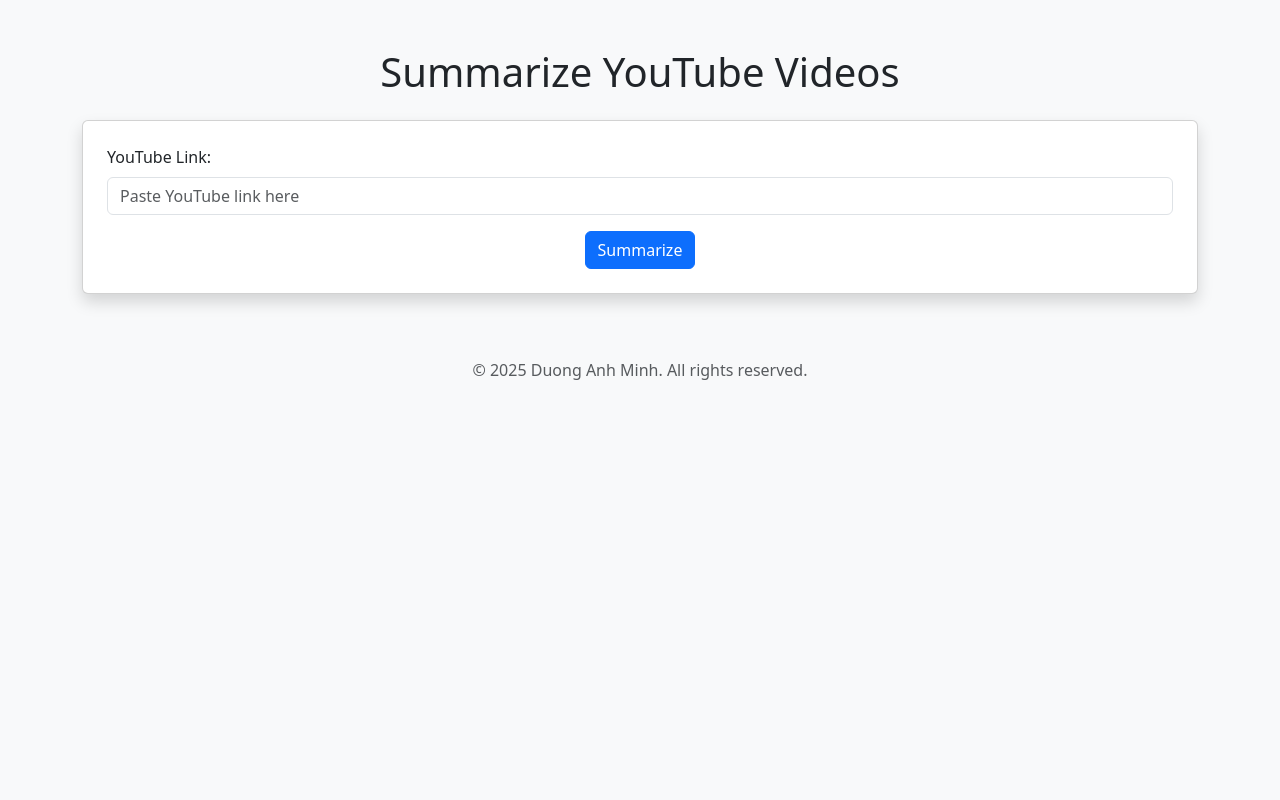
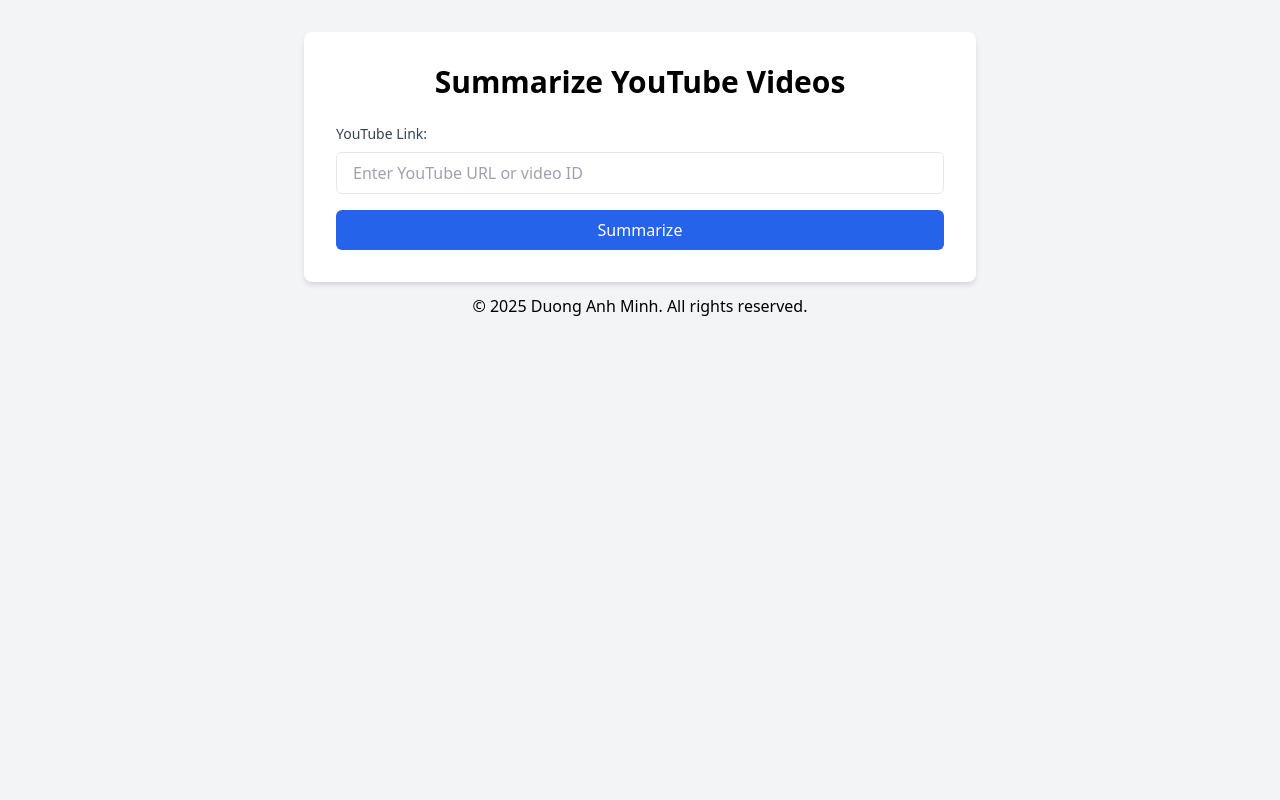
Before and after one commit to abcxyz91/YouTube-Summary, a Flask app: page / in a window 1280 px wide. Run offline with Flask 3, Linux system fonts and the light colour scheme.

Commit message:
Polishing html, adding flash error messages

```diff
--- a/app.py
+++ b/app.py
@@ -1,7 +1,7 @@
 import google.generativeai as genai
 from dotenv import load_dotenv
 from youtube_transcript_api import YouTubeTranscriptApi
-from flask import Flask, request, render_template
+from flask import Flask, request, render_template, flash
 import markdown
 import re
 import os
@@ -9,7 +9,7 @@
 # Load environment variables and validate API key
 load_dotenv()
 if not os.getenv("GEMINI_API_KEY"):
-    raise ValueError("API key is missing or invalid")
+    raise EnvironmentError("API key is missing or invalid")
 else:
     genai.configure(api_key=os.getenv("GEMINI_API_KEY"))
 
@@ -18,16 +18,18 @@
                 and I need a detailed summary. Your task is to extract and present all the essential information, including:
                 The main arguments or key points discussed in the video.
                 Any evidence, examples, or data used to support those arguments.
+                If the transcript mentions any specific data, statistics, or numbers, please include them in the summary.
                 Other notable highlights or insights mentioned.
                 Please present the information clearly, using bullet points where necessary for better organization.
                 Ensure nothing important is left out, but avoid excessive repetition or irrelevant details.
-                If the transcript is in Vietnamese, no need to translate it to English.
-                If the transcript is in English, no need to translate, just summarize the content.
-                In other cases, please provide a translation into English before summarizing."""
+                If the transcript is in Vietnamese, no need to translate it into English, just summerize it in Vietnamese.
+                If in other languages, please provide a translation into English before summarizing.
+                However, if the transcript mentions any kind of promotional content, please ignore it and focus on the main content of the video."""
 model = genai.GenerativeModel("gemini-1.5-flash", system_instruction=SYSTEM_PROMPT)
 
-# Initialize Flask app
+# Initialize Flask app & secret key for flash messages
 app = Flask(__name__)
+app.secret_key = os.getenv("FLASK_SECRET_KEY")
 
 # Home route
 @app.route("/")
@@ -38,35 +40,48 @@
 @app.route("/summary", methods=["POST"])
 def summary():
     # Get video link, extract video ID, get the transcript, summary by Gemini API and return in markdown format
-    video_link = request.form.get("link")
-    video_id = get_video_id(video_link)
-    prompt = get_transcript(video_id)
-    response = model.generate_content(prompt)
-    summary = markdown.markdown(response.text)
-    return render_template("summary.html", summary=summary)
+    try:
+        video_link = request.form.get("link")
+        if not video_link:
+            flash("Please provide a valid YouTube video link", "error")
+            return render_template("index.html")
+        video_id = get_video_id(video_link)
+        prompt = get_transcript(video_id)
+        response = model.generate_content(prompt)
+        if not response.text:
+            flash("No summary generated for the video", "error")
+            return render_template("index.html")
+        summary = markdown.markdown(response.text)
+        return render_template("summary.html", summary=summary, video_id=video_id)
+    except Exception as e:
+        flash(f"Error: {str(e)}", "error")
+        return render_template("index.html")
 
 
 # Get YouTube video ID from link
 def get_video_id(video_link):
-    try:
-        # Handle direct video ID input
-        if len(video_link) == 11:
-            return video_link
+    if not video_link:
+        raise ValueError("No video link provided")
+    else:
+        try:
+            # Handle direct video ID input
+            if len(video_link) == 11:
+                return video_link
 
-        # Extract video ID using regex patterns
-        patterns = [
-            r'(?:v=|\/)([0-9A-Za-z_-]{11}).*',  # For youtube.com/watch?v=
-            r'(?:youtu\.be\/)([0-9A-Za-z_-]{11}).*'  # For youtu.be/
-        ]
+            # Extract video ID using regex patterns
+            patterns = [
+                r'(?:v=|\/)([0-9A-Za-z_-]{11}).*',  # For youtube.com/watch?v=
+                r'(?:youtu\.be\/)([0-9A-Za-z_-]{11}).*'  # For youtu.be/
+            ]
 
-        for pattern in patterns:
-            match = re.search(pattern, video_link)
-            if match:
-                return match.group(1)
+            for pattern in patterns:
+                match = re.search(pattern, video_link)
+                if match:
+                    return match.group(1)
 
-        return "Error: Invalid YouTube URL format"
-    except Exception as e:
-        return f"Error: {str(e)}"
+            raise ValueError("Invalid YouTube video link")
+        except Exception as e:
+            raise ValueError(f"Error: {str(e)}")
 
 
 # Get YouTube transcript from video ID
@@ -74,12 +89,12 @@
     try:
         transcript = YouTubeTranscriptApi.get_transcript(video_id, languages=["en", "ja", "vi"])
         if not transcript:
-            return "No captions available for this video"
+            raise ValueError("No transcript found for the video")
         # Extract and combine all text entries in the transcript dictionary
         full_text = " ".join([entry.get("text") for entry in transcript])
         return full_text
     except Exception as e:
-        return f"Error: {str(e)}"
+        raise ValueError(f"Error: {str(e)}")
 
 
 if __name__ == "__main__":
--- a/templates/index.html
+++ b/templates/index.html
@@ -4,27 +4,69 @@
     <meta charset="UTF-8">
     <meta name="viewport" content="width=device-width, initial-scale=1.0">
     <title>YouTube Summary</title>
-    <link href="https://cdn.jsdelivr.net/npm/bootstrap@5.3.0/dist/css/bootstrap.min.css" rel="stylesheet">
+    <link href="https://cdn.jsdelivr.net/npm/tailwindcss@2.2.19/dist/tailwind.min.css" rel="stylesheet">
+    <style>
+        .loader {
+            display: none;
+            border: 3px solid #f3f3f3;
+            border-radius: 50%;
+            border-top: 3px solid #3498db;
+            width: 24px;
+            height: 24px;
+            animation: spin 1s linear infinite;
+        }
+
+        @keyframes spin {
+            0% { transform: rotate(0deg); }
+            100% { transform: rotate(360deg); }
+        }
+    </style>
 </head>
-<body class="bg-light">
-    <div class="container py-5">
-        <h1 class="text-center mb-4">Summarize YouTube Videos</h1>
-        <div class="card shadow p-4">
-            <form action="/summary" method="POST">
-                <div class="mb-3">
-                    <label for="link" class="form-label">YouTube Link:</label>
-                    <input type="text" id="link" name="link" class="form-control" placeholder="Paste YouTube link here" required>
-                </div>
-                <div class="text-center">
-                    <button type="submit" class="btn btn-primary">Summarize</button>
-                </div>
-            </form>
-        </div>
+<body class="bg-gray-100 min-h-screen p-8">
+    <div class="max-w-2xl mx-auto bg-white p-8 rounded-lg shadow-md">
+        <h1 class="text-3xl font-bold mb-6 text-center">Summarize YouTube Videos</h1>
+
+        {% with messages = get_flashed_messages(with_categories=true) %}
+            {% if messages %}
+                {% for category, message in messages %}
+                    <div class="p-4 mb-4 rounded-md {% if category == 'error' %}bg-red-100 text-red-700{% else %}bg-green-100 text-green-700{% endif %}">
+                        {{ message }}
+                    </div>
+                {% endfor %}
+            {% endif %}
+        {% endwith %}
+
+        <form id="summaryForm" action="/summary" method="POST" class="space-y-4">
+            <div>
+                <label for="link" class="block text-sm font-medium text-gray-700 mb-2">YouTube Link:</label>
+                <input type="text" id="link" name="link" required
+                       class="w-full px-4 py-2 border rounded-md focus:ring-blue-500 focus:border-blue-500"
+                       placeholder="Enter YouTube URL or video ID">
+            </div>
+            <button type="submit" id="submitBtn"
+                    class="w-full bg-blue-600 text-white py-2 px-4 rounded-md hover:bg-blue-700 transition-colors flex items-center justify-center">
+                <span id="btnText">Summarize</span>
+                <div class="loader ml-3" id="loader"></div>
+            </button>
+        </form>
     </div>
     <footer class="footer mt-auto py-3 bg-light">
         <div class="container text-center">
             <span class="text-muted">© 2025 Duong Anh Minh. All rights reserved.</span>
         </div>
     </footer>
+    <script>
+        document.getElementById('summaryForm').addEventListener('submit', function(e) {
+            const button = document.getElementById('submitBtn');
+            const loader = document.getElementById('loader');
+            const btnText = document.getElementById('btnText');
+
+            // Show loading state
+            button.disabled = true;
+            button.classList.add('opacity-75', 'cursor-not-allowed');
+            loader.style.display = 'block';
+            btnText.textContent = 'Summarizing...';
+        });
+    </script>
 </body>
 </html>
```
Also changed, not shown: templates/summary.html (+29 -11 lines).
